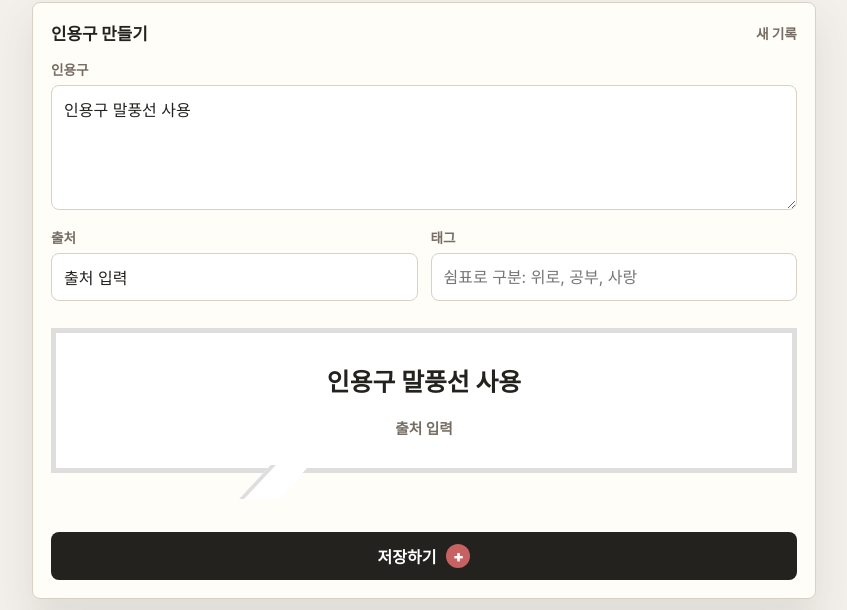
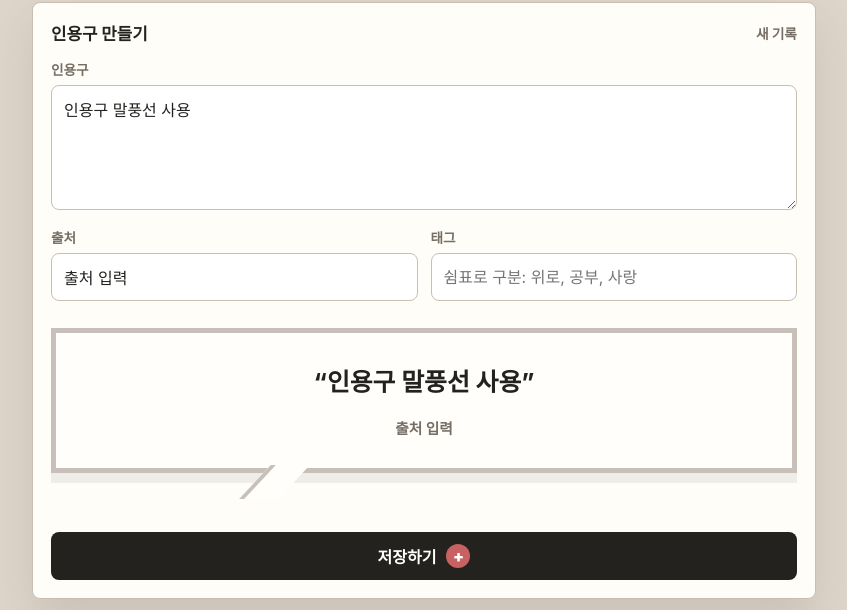
Before and after one commit to rzkdbptwjj-arch/quote-bubbles, a plain HTML site: page index.html in a window 1280 px wide. Shown: the part 182-792 px from the top of the page, without its empty margins (216-1063 px from the left). Drawn offline with Linux system fonts and the light colour scheme.

Commit message:
Add files via upload

```diff
--- a/app.js
+++ b/app.js
@@ -173,7 +173,7 @@ function renderQuotes(items) {
       </div>
     `;
 
-    item.querySelector("p").textContent = quote.text;
+  item.querySelector("p").textContent = stripOuterQuotes(quote.text);
     item.querySelector("footer").textContent = quote.source;
     const tags = item.querySelector(".quote-tags");
     quote.tags.forEach((tag) => {
@@ -229,7 +229,7 @@ function resetForm() {
 }
 
 function updatePreview() {
-  previewQuote.textContent = quoteInput.value.trim() || "인용구 말풍선 사용";
+  previewQuote.textContent = stripOuterQuotes(quoteInput.value.trim()) || "인용구 말풍선 사용";
   previewSource.textContent = sourceInput.value.trim() || "출처 입력";
 }
 
@@ -252,6 +252,10 @@ function normalize(value) {
   return String(value || "").replace(/\s+/g, "").toLowerCase();
 }
 
+function stripOuterQuotes(value) {
+  return String(value || "").trim().replace(/^["“”'‘’]+|["“”'‘’]+$/g, "");
+}
+
 function findQuote(id) {
   return quotes.find((quote) => quote.id === id);
 }
--- a/index.html
+++ b/index.html
@@ -3,7 +3,7 @@
   <head>
     <meta charset="utf-8">
     <meta name="viewport" content="width=device-width, initial-scale=1, viewport-fit=cover">
-    <meta name="theme-color" content="#f3f0eb">
+    <meta name="theme-color" content="#ded5ca">
     <meta name="apple-mobile-web-app-capable" content="yes">
     <meta name="apple-mobile-web-app-status-bar-style" content="default">
     <meta name="apple-mobile-web-app-title" content="말풍선 인용구">
@@ -11,7 +11,7 @@
     <link rel="manifest" href="manifest.webmanifest">
     <link rel="icon" href="assets/icon.svg" type="image/svg+xml">
     <link rel="apple-touch-icon" href="assets/icon.svg">
-    <link rel="stylesheet" href="styles.css?v=20260607-2">
+    <link rel="stylesheet" href="styles.css?v=20260607-3">
   </head>
   <body>
     <main class="app-shell">
@@ -100,6 +100,6 @@
       </section>
     </main>
 
-    <script src="app.js?v=20260607-2"></script>
+    <script src="app.js?v=20260607-3"></script>
   </body>
 </html>
--- a/styles.css
+++ b/styles.css
@@ -1,10 +1,10 @@
 :root {
   color-scheme: light;
-  --bg: #f3f0eb;
+  --bg: #ded5ca;
   --ink: #24221f;
   --muted: #766e64;
   --panel: #fffdf8;
-  --line: #d8d1c8;
+  --line: #c9beb2;
   --accent: #8b7460;
   --rose: #c86161;
   --sage: #617b63;
@@ -154,8 +154,9 @@ textarea:focus {
 .quote-bubble {
   position: relative;
   margin: 0 0 42px;
-  border: 5px solid #dedede;
-  background: #fff;
+  border: 5px solid #c8c0b8;
+  background: #fffefb;
+  box-shadow: 0 10px 0 rgba(58, 50, 43, 0.08);
   padding: 32px 22px 30px;
   text-align: center;
 }
@@ -167,8 +168,8 @@ textarea:focus {
   bottom: -31px;
   width: 34px;
   height: 34px;
-  background: #fff;
-  border-left: 5px solid #dedede;
+  background: #fffefb;
+  border-left: 5px solid #c8c0b8;
   transform: skewX(-43deg);
 }
 
@@ -178,7 +179,7 @@ textarea:focus {
   left: 0;
   bottom: -5px;
   width: 27%;
-  border-bottom: 5px solid #dedede;
+  border-bottom: 5px solid #c8c0b8;
 }
 
 .quote-bubble p {
@@ -189,6 +190,14 @@ textarea:focus {
   line-height: 1.45;
   word-break: keep-all;
   overflow-wrap: anywhere;
+}
+
+.quote-bubble p::before {
+  content: open-quote;
+}
+
+.quote-bubble p::after {
+  content: close-quote;
 }
 
 .quote-bubble footer {
```
